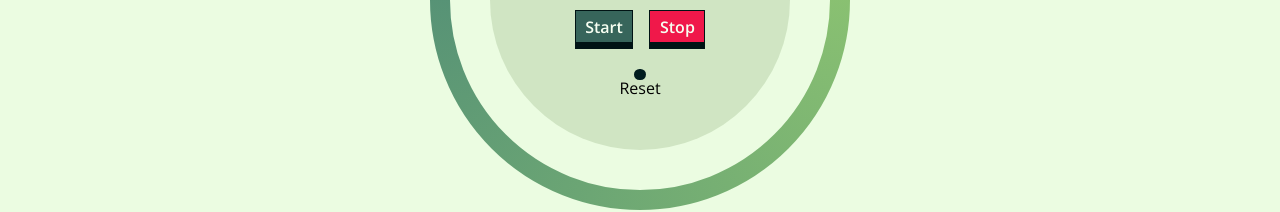
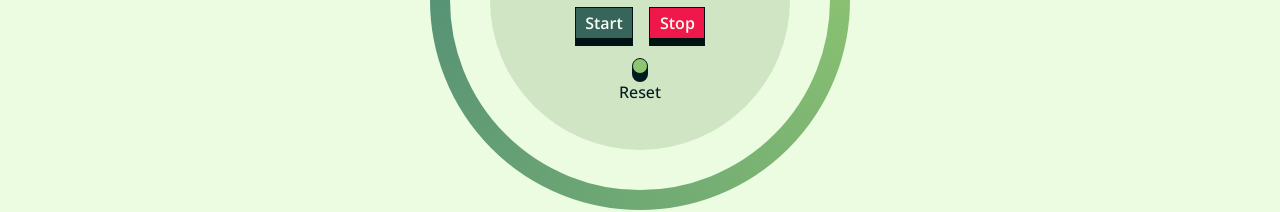
Before and after one commit to Hassan-Fayed/my-cv, a Next.js app: page /projects/timer in a window 1280 px wide. Shown: the part 438-650 px from the top of the page. Built offline with nearby package versions, Linux system fonts and the light colour scheme.

Commit message:
Refactor the Timer's reset button

```diff
--- a/src/components/Button.tsx
+++ b/src/components/Button.tsx
@@ -35,13 +35,16 @@ function Button({
         'px-[0.6em] py-[0.2em]',
         'border-[0.1em] border-brand-extraDark',
         'relative bottom-[0.4em] z-10',
+        'transition-transform duration-[0.07s] ease-out',
         'group-hover:translate-y-[0.2em]',
-        'transition-transform duration-[0.07s] ease-out',
-        'group-active:translate-y-[0.4em] group-active:duration-[0.01s] group-active:ease-in ',
+        'group-active:translate-y-[0.4em] group-active:duration-[0.01s] group-active:ease-in',
         {
             'bg-brand-medium': !!regular,
             'bg-brand-accent': !!danger,
-            'bg-brand-neutral translate-y-[0.4em] border-brand-lightMedium group-hover:translate-y-[0.4em]': !!disabled,
+            [`
+                translate-y-[0.4em] group-hover:translate-y-[0.4em]
+                bg-brand-neutral border-brand-lightMedium
+            `]: !!disabled,
             [width]: !!width,
         },
     );
--- a/src/components/GeneralNav.tsx
+++ b/src/components/GeneralNav.tsx
@@ -13,7 +13,7 @@ export default function GeneralNav({ title }: GeneralNavProps) {
     return <nav className="
         text-[1rem]
         h-[4.7rem] w-full
-        sticky top-[0] left-[0] z-20
+        sticky top-[0] left-[0] z-30
         screen-xs:text-[0.9rem]
         screen-2xs:text-[0.8rem]
         screen-3xs:text-[0.7rem]
--- /dev/null
+++ b/src/components/SmallRoundButton.tsx
@@ -0,0 +1,49 @@
+interface SmallRoundButtonProps {
+    onClick: () => void;
+    disabled: boolean;
+    id: string;
+}
+
+export default function SmallRoundButton({ onClick, disabled, id }: SmallRoundButtonProps) {
+    return <button
+        onClick={onClick}
+        disabled={disabled}
+        type="button"
+        id={id}
+        className="relative group"
+    >
+        <div className={`
+            w-[1rem] h-[1rem] rounded-[50%]
+            bg-brand-regular
+            border-[0.1rem] border-brand-dark box-border
+            absolute bottom-[0.5rem] left-[0] z-20
+            group-hover:translate-y-[0.2rem]
+            group-active:translate-y-[0.5rem]
+            ${disabled && `
+                    !bg-brand-neutral
+                    hover:bg-brand-neutral
+                    border-brand-lightMedium
+                    translate-y-[0.5rem]
+                    group-hover:translate-y-[0.5rem]
+                `
+            }
+            transition-transform duration-[0.07s] ease-out
+            group-active:duration-[0.01s] group-active:ease-in
+        `}></div>
+        <div className={`
+            w-[1rem] h-[0.5rem] bg-brand-dark
+            absolute bottom-[0.5rem] z-10
+            group-hover:h-[0.3rem]
+            group-active:h-[0rem]
+            ${disabled && 'bg-brand-lightMedium h-[0rem]'}
+            transition-[height] duration-[0.07s] ease-out
+            group-active:duration-[0.01s] group-active:ease-in
+        `}></div>
+        <div className={`
+            w-[1rem] h-[1rem]
+            bg-brand-dark rounded-full
+            relative z-0
+            ${disabled && 'bg-brand-lightMedium'}
+        `}></div>
+    </button>;
+}
--- a/src/components/TimerPage/TimerUI.tsx
+++ b/src/components/TimerPage/TimerUI.tsx
@@ -4,6 +4,7 @@ import { useRef } from "react";
 import type { ChangeEvent, Dispatch, SetStateAction, MutableRefObject, FormEvent } from "react";
 
 import Button from '@/components/Button';
+import SmallRoundButton from "../SmallRoundButton";
 
 interface CounterUIProp {
     term: number;
@@ -130,23 +131,13 @@ export default function TimerUI({
                     Stop
                 </Button>
             </fieldset>
-            <fieldset className="flex flex-col items-center">
-                <button
+            <fieldset className="flex flex-col items-center gap-[0.15rem] font-medium">
+                <SmallRoundButton
+                    id="reset"
+                    disabled={isCounting}
                     onClick={handleResetClick}
-                    disabled={isCounting}
-                    type="button"
-                    id="reset"
-                    className={`
-                        w-[0.7em]
-                        h-[0.7em]
-                        bg-brand-dark
-                        hover:bg-brand-medium
-                        transition-colors
-                        rounded-[50%]
-                        ${isCounting && 'bg-brand-neutral hover:bg-brand-neutral'}
-                    `}
-                ></button>
-                <label htmlFor="reset" className="text-[1em]">Reset</label>
+                />
+                <label htmlFor="reset" className="text-[1em] text-brand-dark">Reset</label>
             </fieldset>
         </div>
     </form>;
```
